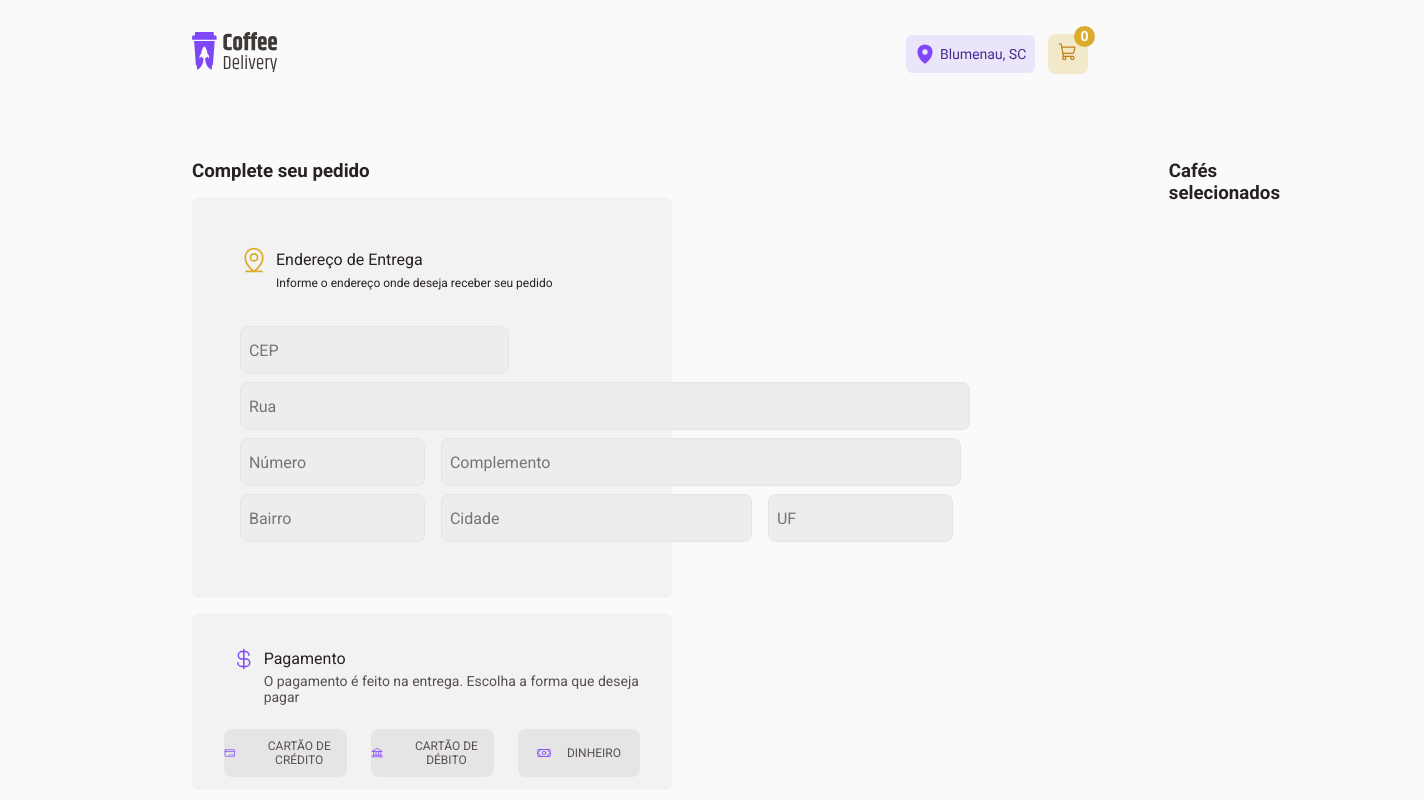
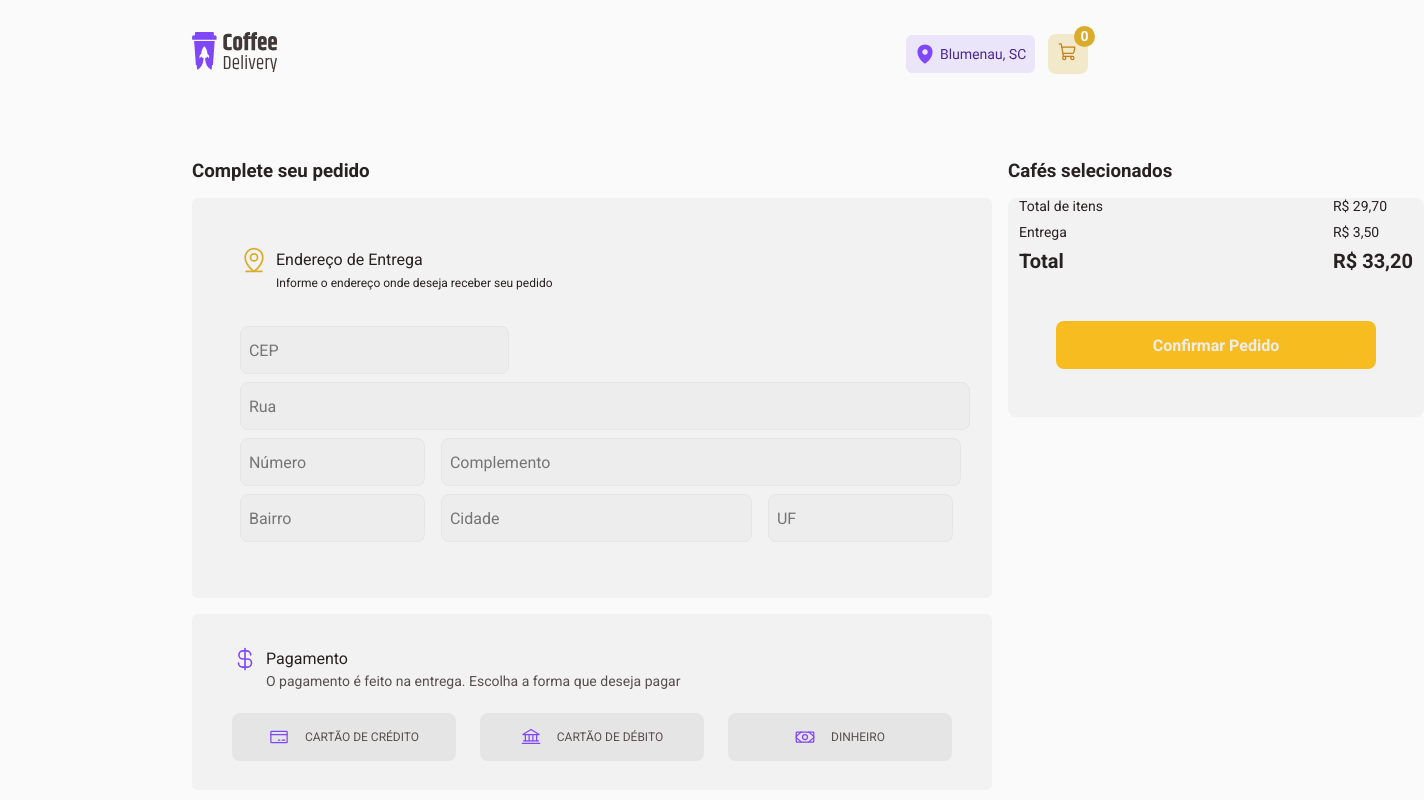
Before and after one commit to antonioRenato/Coffee-Delivery-React, a React (Vite) app: page /checkout in a window 1280 px wide. Shown: the whole page, 1424 px wide, since content can reach past the window. Built offline with nearby package versions, Linux system fonts and the light colour scheme.

Commit message:
payment styles

```diff
--- a/src/components/Endereco/index.tsx
+++ b/src/components/Endereco/index.tsx
@@ -7,13 +7,16 @@ import {
 } from 'phosphor-react'
 import {
   ButtonLayout,
+  ButtonOfPurshaced,
   Container,
-  DollarImg,
   Endereco,
   FormEndereco,
   Payment,
   PaymentText,
+  SelectedCoffee,
+  SelectedCoffeeContainer,
   SpanEndereco,
+  TextOfPurchasedItems,
 } from './styles'
 
 export function CompleteCheckout() {
@@ -69,23 +72,41 @@ export function CompleteCheckout() {
           </PaymentText>
           <ButtonLayout>
             <button>
-              <CreditCard size={14} color="#8047F8" />
+              <CreditCard size={20} color="#8047F8" />
               CARTÃO DE CRÉDITO
             </button>
             <button>
-              <Bank size={14} color="#8047F8" />
+              <Bank size={20} color="#8047F8" />
               CARTÃO DE DÉBITO
             </button>
             <button>
-              <Money size={14} color="#8047F8" />
+              <Money size={20} color="#8047F8" />
               DINHEIRO
             </button>
           </ButtonLayout>
         </Payment>
       </div>
-      <div>
+      <SelectedCoffee>
         <h3>Cafés selecionados</h3>
-      </div>
+        <SelectedCoffeeContainer>
+          <div></div>
+          <TextOfPurchasedItems>
+            <div>
+              <p>Total de itens</p>
+              <p>Entrega</p>
+              <span>Total</span>
+            </div>
+            <div>
+              <p>R$ 29,70</p>
+              <p>R$ 3,50</p>
+              <span>R$ 33,20</span>
+            </div>
+          </TextOfPurchasedItems>
+          <ButtonOfPurshaced>
+            <button>Confirmar Pedido</button>
+          </ButtonOfPurshaced>
+        </SelectedCoffeeContainer>
+      </SelectedCoffee>
     </Container>
   )
 }
--- a/src/components/Endereco/styles.ts
+++ b/src/components/Endereco/styles.ts
@@ -24,7 +24,7 @@ export const SpanEndereco = styled.div`
 
 export const Endereco = styled.div`
   position: relative;
-  width: 50%;
+  width: 50rem;
   height: 25rem;
   background-color: ${(props) => props.theme['--white-400']};
 
@@ -72,7 +72,7 @@ export const FormEndereco = styled.form`
 export const Payment = styled.div`
   background-color: ${(props) => props.theme['--white-400']};
   border-radius: 6px;
-  width: 50%;
+  width: 50rem;
   height: 11rem;
 
   margin-top: 1rem;
@@ -82,8 +82,6 @@ export const Payment = styled.div`
   flex-direction: column;
   gap: 0.5rem;
 `
-
-export const DollarImg = styled.div``
 
 export const PaymentText = styled.div`
   display: flex;
@@ -138,3 +136,73 @@ export const ButtonLayout = styled.div`
     cursor: pointer;
   }
 `
+
+export const SelectedCoffee = styled.div`
+  display: flex;
+  flex-direction: column;
+
+  width: 45rem;
+`
+
+export const SelectedCoffeeContainer = styled.div`
+  background-color: ${(props) => props.theme['--white-400']};
+
+  margin-top: 1rem;
+
+  border-radius: 8px;
+
+  display: flex;
+  flex-direction: column;
+
+  button {
+    margin: 3rem;
+    height: 3rem;
+    width: 20rem;
+
+    display: flex;
+    align-items: center;
+    justify-content: center;
+
+    border: 0;
+    border-radius: 8px;
+    background-color: ${(props) => props.theme['--yellow-400']};
+
+    color: ${(props) => props.theme['--white-500']};
+    font-weight: 700;
+
+    cursor: pointer;
+  }
+
+  button:hover {
+    background-color: ${(props) => props.theme['--yellow-500']};
+    transition: 0.5s;
+  }
+`
+
+export const TextOfPurchasedItems = styled.div`
+  display: flex;
+  justify-content: space-around;
+
+  gap: 13rem;
+
+  div {
+    display: flex;
+    flex-direction: column;
+
+    gap: 0.6rem;
+
+    p {
+      font-size: 14px;
+    }
+
+    span {
+      font-size: 20px;
+      font-weight: 700;
+    }
+  }
+`
+
+export const ButtonOfPurshaced = styled.div`
+  display: flex;
+  justify-content: center;
+`
--- a/src/styles/themes/default.ts
+++ b/src/styles/themes/default.ts
@@ -3,6 +3,7 @@ export const defaultTheme = {
 
   '--yellow-700': '#C47F17',
   '--yellow-500': '#DBAC2C',
+  '--yellow-400': '#f7bd20',
   '--yellow-300': '#F1E9C9',
 
   '--purple-700': '#4B2995',
```
